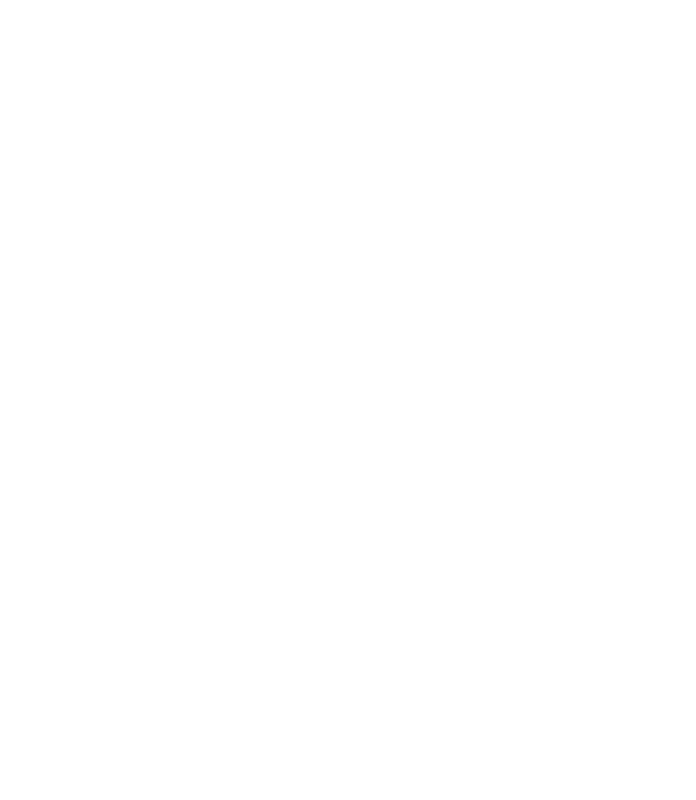
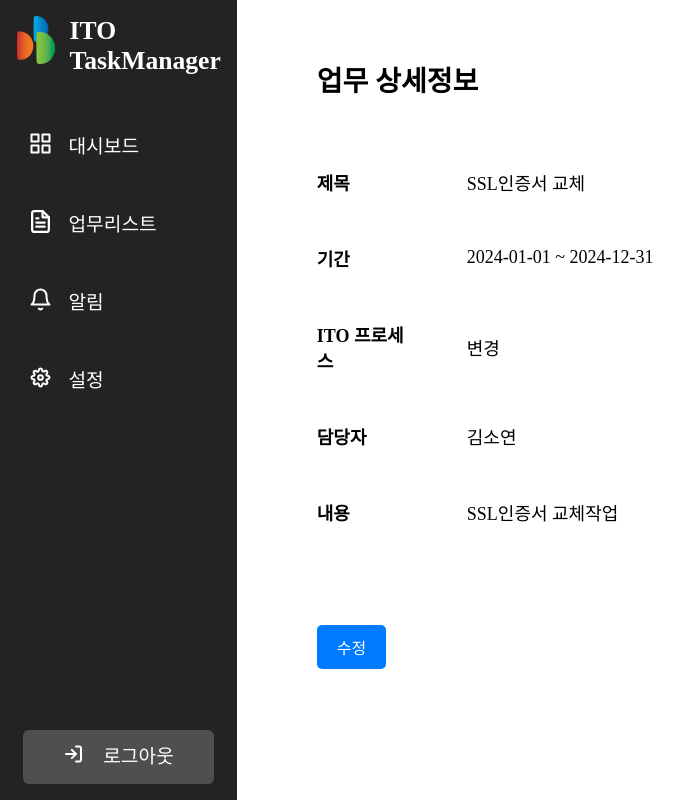
Before and after one commit to DBFIS-LifeInsuranceInfraTeam/ITO-TaskManager-FE, a React (Create React App) app: page /detail in a window 1280 px wide. Before the commit this address had no page. Shown: the whole page, without its empty margins (0-696 px from the left). Built offline with nearby package versions, Linux system fonts and the light colour scheme; a web font is replaced by a local one.

Commit message:
업무상세화면 추가

```diff
--- a/src/App.tsx
+++ b/src/App.tsx
@@ -4,6 +4,7 @@
 import Menu from './components/Menu';
 import styles from './styles/App.module.css';
 import Dashboard from './pages/Dashboard';
+import Detail from './pages/Detail';
 import Login from './pages/Login';
 import Signup from './pages/Signup';
 
@@ -36,6 +37,7 @@
       <Routes>
         <Route path="/" element={<MainLayout><Home /></MainLayout>} />
         <Route path="/dashboard" element={<MainLayout><Dashboard /></MainLayout>} />
+        <Route path="/detail" element={<MainLayout><Detail /></MainLayout>} />
         <Route path="/login" element={<Login />} />
         <Route path="/signup" element={<Signup />} />
       </Routes>
--- a/src/pages/Detail.tsx
+++ b/src/pages/Detail.tsx
@@ -1 +1,42 @@
-// dd
+import React from 'react';
+import styles from '../styles/DetailPage.module.css';
+
+const Detail: React.FC = () => {
+  return (
+    <div className={styles.container}> {/* className을 사용하여 스타일 적용 */}
+      <h1 className={styles.title}>업무 상세정보</h1> {/* 제목에 클래스 추가 */}
+
+      <div className={styles.detail}>
+        <label htmlFor="title">제목</label>
+        <p id="title">SSL인증서 교체</p>
+      </div>
+
+      <div className={styles.detail}>
+        <label htmlFor="duration">기간</label>
+        <p id="duration">2024-01-01 ~ 2024-12-31</p>
+      </div>
+
+      <div className={styles.detail}>
+        <label htmlFor="process">ITO 프로세스</label>
+        <p id="process">변경</p>
+      </div>
+
+      <div className={styles.detail}>
+        <label htmlFor="manager">담당자</label>
+        <p id="manager">김소연</p>
+      </div>
+
+      <div className={styles.detail}>
+        <label htmlFor="content">내용</label>
+        <p id="content">SSL인증서 교체작업</p>
+      </div>
+
+      {/* 수정 버튼 추가 */}
+      <div className={styles.buttonContainer}>
+        <button className={styles.editButton}>수정</button>
+      </div>
+    </div>
+  );
+}
+
+export default Detail;
--- /dev/null
+++ b/src/styles/DetailPage.module.css
@@ -0,0 +1,64 @@
+* {
+    box-sizing: border-box; /* 모든 요소의 box-sizing을 border-box로 설정 */
+}
+
+body {
+    margin: 0; /* 기본 여백 제거 */
+    padding: 0; /* 기본 패딩 제거 */
+    overflow: hidden; /* 스크롤 제거 */
+}
+
+.container {
+    height: 100vh; /* 화면 높이를 100%로 설정 */
+    width: 100%; /* 전체 너비 사용 */
+    padding: 40px 20px 20px 80px; /* 위쪽과 왼쪽 여백을 추가 (top, right, bottom, left) */
+    background: white; /* 배경색을 하얀색으로 설정 */
+    display: flex; /* Flexbox를 사용하여 내용 중앙 정렬 */
+    flex-direction: column; /* 세로 방향으로 배치 */
+    justify-content: flex-start; /* 상단 정렬 */
+    align-items: flex-start; /* 왼쪽 정렬 */
+}
+
+.title {
+    font-size: 28px; /* 제목 글씨 크기 조정 */
+    font-weight: bold; /* 제목 볼드 처리 */
+    margin-bottom: 70px; /* 제목 아래 여백 추가 */
+}
+
+.detail {
+    display: flex; /* Flexbox를 사용하여 가로 정렬 */
+    align-items: center; /* 세로 중앙 정렬 */
+    margin-bottom: 50px; /* 각 상세 항목 간격 */
+    width: 100%; /* 각 항목이 전체 너비를 차지하도록 설정 */
+}
+
+.detail label {
+    font-weight: bold; /* 레이블 굵게 */
+    margin-right: 50px; /* 레이블과 내용 사이 간격 추가 */
+    flex: 0 0 100px; /* 레이블 고정 너비 설정 */
+    font-size: 18px; /* 레이블 글씨 크기 조정 */
+}
+
+.detail p {
+    margin: 0; /* 문단 간격 초기화 */
+    flex: 1; /* 내용이 가능한 공간을 차지하도록 설정 */
+    font-size: 18px; /* 내용 글씨 크기 조정 */
+}
+
+.buttonContainer {
+    margin-top: 50px; /* 버튼 위쪽 여백 추가 */
+}
+
+.editButton {
+    padding: 10px 20px; /* 버튼 패딩 */
+    font-size: 16px; /* 버튼 글씨 크기 */
+    background-color: #007bff; /* 버튼 배경색 (파란색) */
+    color: white; /* 버튼 글씨 색상 */
+    border: none; /* 테두리 제거 */
+    border-radius: 5px; /* 모서리 둥글게 */
+    cursor: pointer; /* 커서 변경 */
+}
+
+.editButton:hover {
+    background-color: #0056b3; /* 버튼 호버 시 색상 변화 */
+}
```
